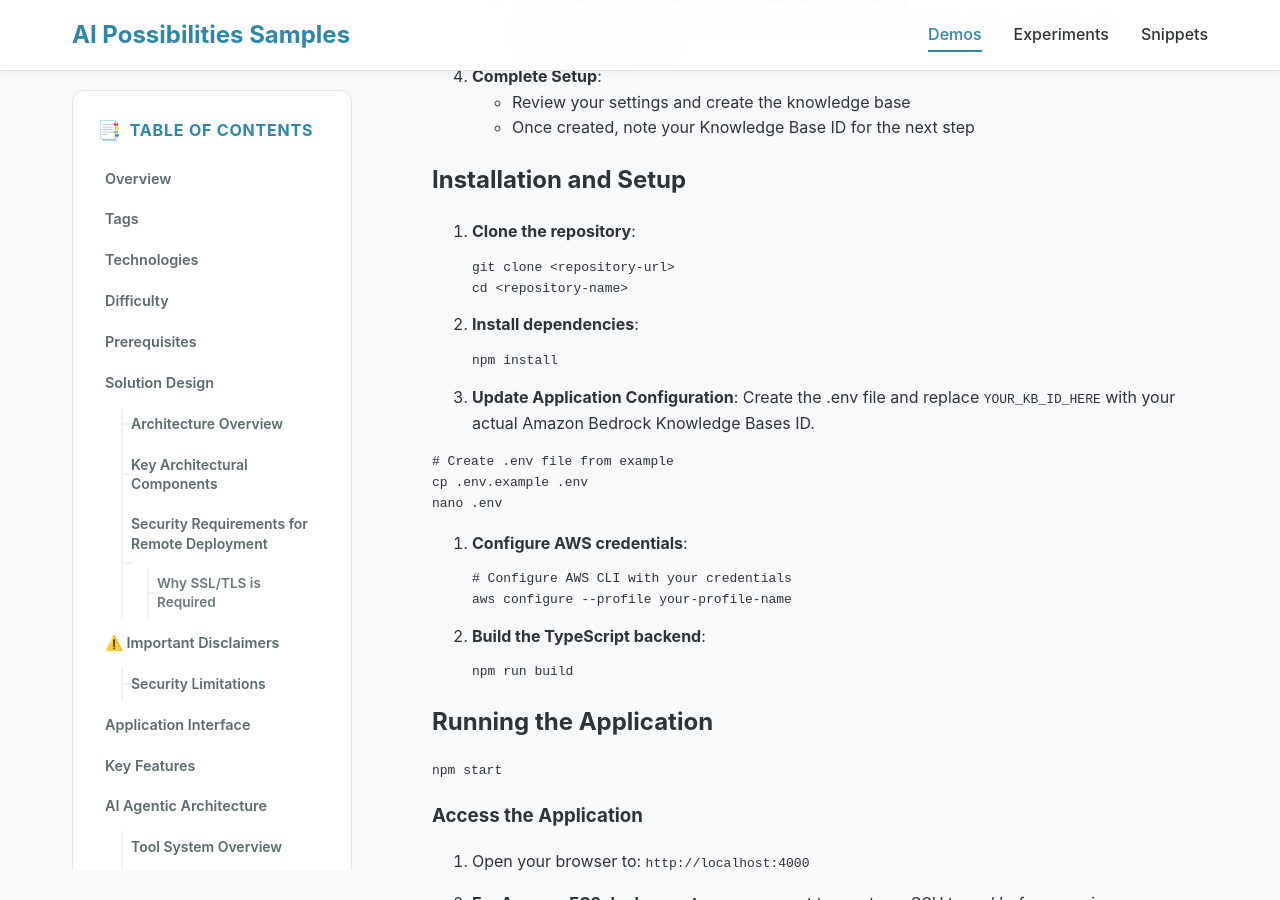
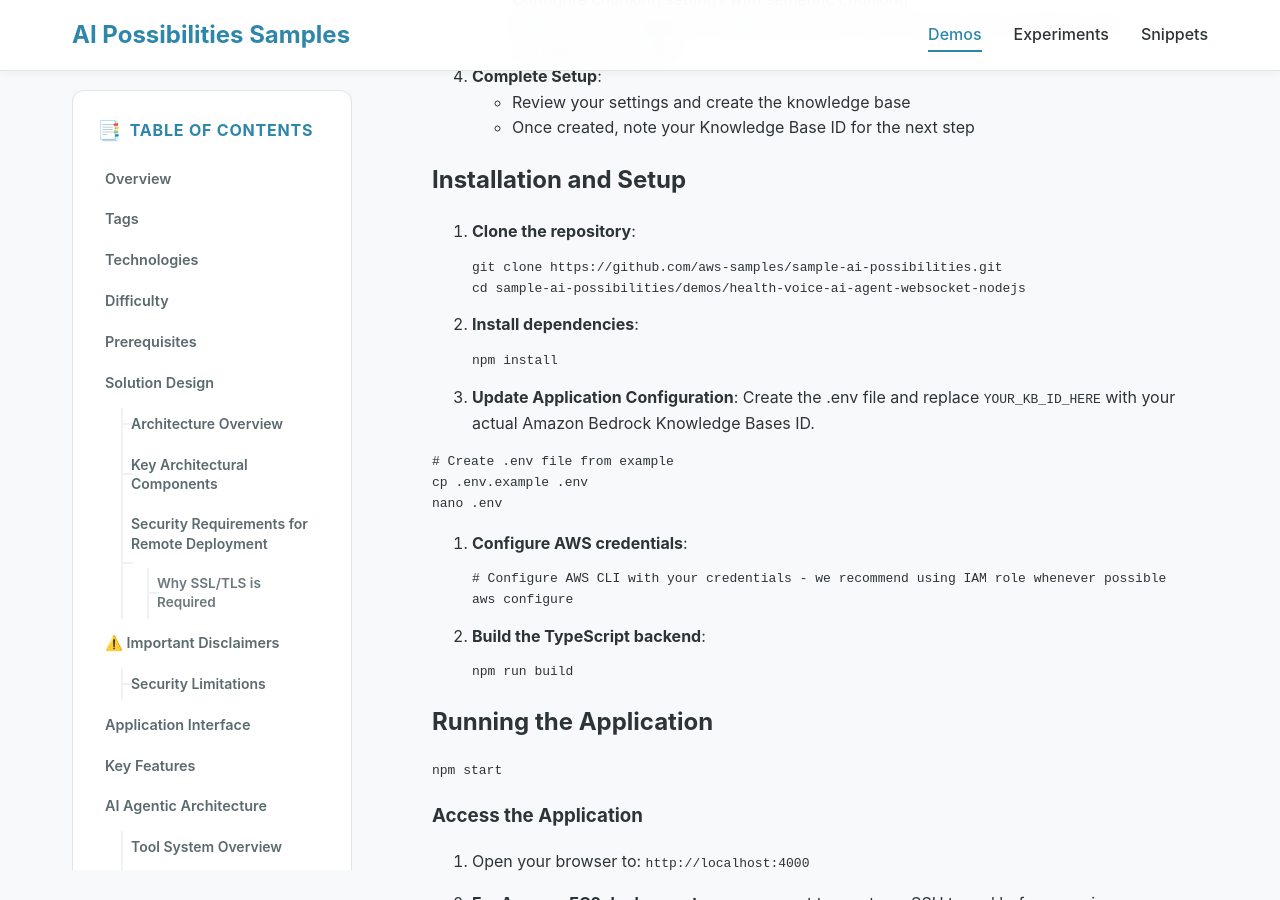
Before and after one commit to aws-samples/sample-ai-possibilities, a Jekyll site: the page built from _demos/health-voice-ai-agent-websocket-nodejs.md, in a window 1280 px wide and 900 px high, scrolled down 8688 px. Built offline with Jekyll 4.4.1, drawn with Linux system fonts in a browser that asks for light colours.

Commit message:
Auto-sync content from source folders [skip ci]

````diff
--- a/_demos/health-voice-ai-agent-websocket-nodejs.md
+++ b/_demos/health-voice-ai-agent-websocket-nodejs.md
@@ -361,8 +361,8 @@ Before running the application, you must create a Knowledge Base in Amazon Bedro
 
 1. **Clone the repository**:
 ```bash
-git clone <repository-url>
-cd <repository-name>
+git clone https://github.com/aws-samples/sample-ai-possibilities.git
+cd sample-ai-possibilities/demos/health-voice-ai-agent-websocket-nodejs
 ```
 
 2. **Install dependencies**:
@@ -381,8 +381,8 @@ nano .env
 
 4. **Configure AWS credentials**:
 ```bash
-# Configure AWS CLI with your credentials
-aws configure --profile your-profile-name
+# Configure AWS CLI with your credentials - we recommend using IAM role whenever possible
+aws configure
 ```
 
 5. **Build the TypeScript backend**:
````
